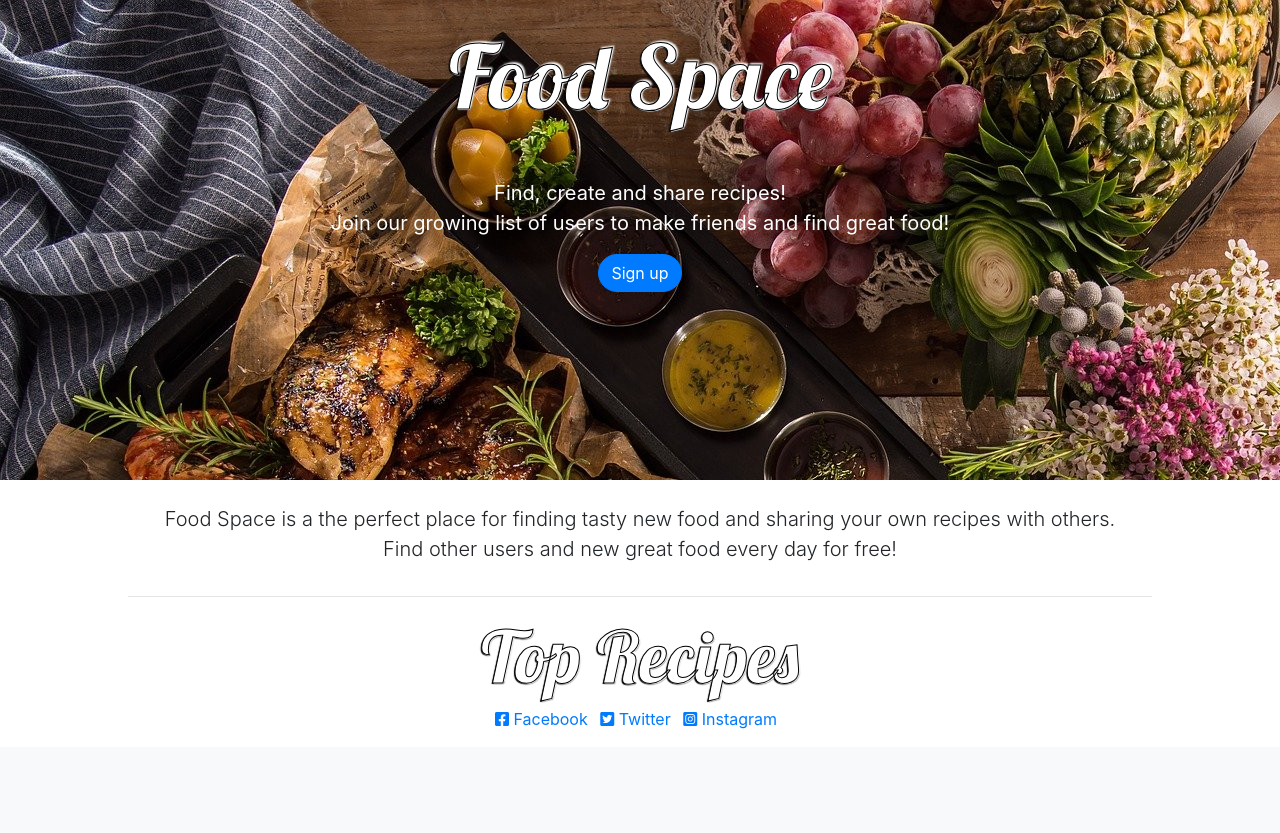
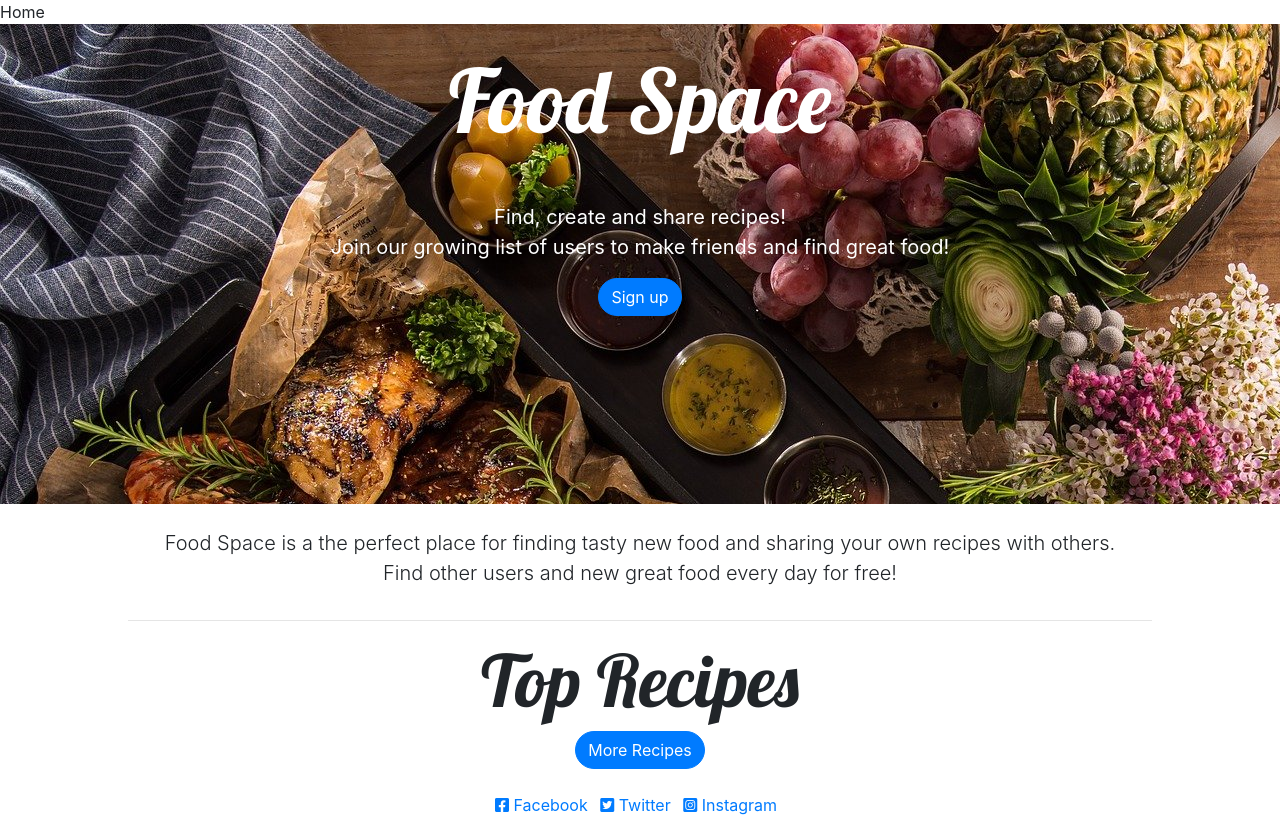
Before and after one commit to Code-Institute-Submissions/Mikew1999-recipe-blog, a Flask app: page / in a window 1280 px wide. Shown: the part 155-988 px from the top of the page. Before the commit the page ends 884 px from the top, so only its background shows below. Run offline with Flask 2, Linux system fonts and the light colour scheme; data that the repository does not hold is empty; parts of the project's set-up code (start-up, migrations or seed data) failed here and were passed over; some libraries are stand-ins or nearby versions.

Commit message:
Created user contexts file to avoid repetition related to user details, created recently viewed function to add viewed recipes to list and return the recipe details in the template, fixed some style issues with home page

```diff
--- a/app.py
+++ b/app.py
@@ -1,3 +1,4 @@
+''' Main app routes '''
 import os
 from flask import (
     Flask, render_template, flash,
@@ -5,6 +6,9 @@ from flask import (
 from flask_pymongo import PyMongo
 from werkzeug.security import generate_password_hash, check_password_hash
 from werkzeug.utils import secure_filename
+
+from user_contexts import user_context
+from recently_viewed import recent
 if os.path.exists("env.py"):
     import env
 
@@ -182,18 +186,21 @@ def profile(username):
     ''' Renders profile page '''
     if session["user"]:
         # grab the session users username from db
-        user = mongo.db.users.find_one_or_404({"username": username})
-        user_recipes = mongo.db.recipes.find({"author": username})
-        my_posts = mongo.db.posts.find({"author": username})
+        item = user_context()
+        user = item['user']
+        user_recipes = mongo.db.recipes.find({"author": item['username']})
+        my_posts = mongo.db.posts.find({"author": item['username']})
 
         profile_image = user['profileImageName']
         if profile_image == 'None':
             profile_image = None
 
         list_of_liked_recipes = []
-        for item in user['likedRecipes']:
-            a_recipe = mongo.db.recipes.find_one({"recipeName": item})
-            list_of_liked_recipes.append(a_recipe)
+        if item['list_of_liked_recipes'] is not None:
+            for recipe_item in item['list_of_liked_recipes']:
+                a_recipe = mongo.db.recipes.find_one(
+                    {"recipeName": recipe_item})
+                list_of_liked_recipes.append(a_recipe)
 
         selected = 'personal_details'
         if 'personal_details' in request.form:
@@ -228,10 +235,16 @@ def file(filename):
 
 
 # home page
-@app.route("/")
+@app.route("/", methods=['GET', 'POST'])
 def index():
     ''' Home page '''
-    top_recipes = mongo.db.recipes.find().limit(4).sort("likes", -1)
+    recently_viewed = recent()['recently_viewed_recipes']
+    number = 3
+
+    if request.method == "POST":
+        if 'more_recipes' in request.form:
+            number += 3
+    top_recipes = mongo.db.recipes.find().limit(number).sort("likes", -1)
     if not session.get('user') is None:
         username = session['user']
         user = mongo.db.users.find_one({"username": username})
@@ -249,7 +262,9 @@ def index():
         user=user,
         username=username,
         top_recipes=top_recipes,
-        list_of_liked_recipes=list_of_liked_recipes)
+        list_of_liked_recipes=list_of_liked_recipes,
+        recently_viewed=recently_viewed
+        )
 
 
 # recipes page
@@ -417,6 +432,14 @@ def fullrecipe(recipe_name):
 
     all_categories = mongo.db.categories.find_one()
     category_list = all_categories['categories']
+
+    # Adds recipe to recently viewed recipes session variable
+    if not session.get('recently_viewed') is None:
+        recently_viewed_recipes = session['recently_viewed']
+        recently_viewed_recipes.append(selected_recipe['recipe_id'])
+        session['recently_viewed'] = recently_viewed_recipes
+    else:
+        session['recently_viewed'] = selected_recipe['recipe_id']
 
     return render_template(
         "fullrecipe.html",
@@ -813,4 +836,4 @@ def delete_profile(username):
 if __name__ == "__main__":
     app.run(host=os.environ.get("IP"),
             port=int(os.environ.get("PORT")),
-            debug=False)
+            debug=True)
--- /dev/null
+++ b/recently_viewed.py
@@ -0,0 +1,37 @@
+''' Creates and returns recently viewed variable '''
+import os
+
+from flask import Flask, session
+from flask_pymongo import PyMongo
+
+if os.path.exists("env.py"):
+    import env
+
+app = Flask(__name__)
+app.config["MONGO_URI"] = "mongodb://localhost:27017/myDatabase"
+
+
+app.config["MONGO_DBNAME"] = os.environ.get("MONGO_DBNAME")
+app.config["MONGO_URI"] = os.environ.get("MONGO_URI")
+app.secret_key = os.environ.get("SECRET_KEY")
+
+mongo = PyMongo(app)
+
+
+# recently viewed
+def recent():
+    ''' Finds list of recently viewed recipes and returns list '''
+    if not session.get('recently_viewed') is None:
+        recently_viewed = list(session['recently_viewed'])
+        recently_viewed_recipes = []
+        for item in recently_viewed:
+            recipe = mongo.db.recipes.find_one_or_404({'recipe_id': item})
+            recently_viewed_recipes.append(recipe)
+    else:
+        recently_viewed_recipes = None
+
+    context = {
+        'recently_viewed_recipes': recently_viewed_recipes
+    }
+
+    return context
--- a/static/css/style.css
+++ b/static/css/style.css
@@ -4,12 +4,6 @@ h1,
 h2,
 h3 {
     font-family: 'Lobster', cursive;
-}
-
-.main-header {
-    color: rgb(255, 255, 255);
-    -webkit-text-stroke: 1px black;
-    text-shadow: 1px 1px 1px rgb(255 255 255), 2px -2px 2px rgb(255 255 255), -1px 1px 1px rgb(0 0 0), 1px 1px 1px rgb(0 0 0);
 }
 
 .uppercase {
@@ -176,11 +170,6 @@ h3 {
     list-style-type: circle;
 }
 
-.card-img-top {
-    width: 100% !important;
-    height: 50vh;
-}
-
 .my-recipes-img {
     height: 70vh !important;
 }
--- a/templates/base.html
+++ b/templates/base.html
@@ -31,7 +31,7 @@
     <link rel="stylesheet" href="https://cdnjs.cloudflare.com/ajax/libs/font-awesome/5.15.2/css/all.min.css"
         type="text/css">
     <link rel="stylesheet" href="{{ url_for('static', filename='css/style.css') }}" type="text/css">
-    <title>Food Space</title>
+    <title>Food Space | {% block extra_title %}{% endblock %}</title>
 </head>
 
 <body>
--- a/templates/index.html
+++ b/templates/index.html
@@ -1,11 +1,12 @@
 {% extends "base.html" %}
 {% block content %}
 
+{% block extra_title %}Home{% endblock %}
 <!-- Background image -->
 <div class="text-white" style="background-image: url('static/images/platter.jpg'); height: 60vh;">
     <div class="mb-4">
         <div class="col text-center">
-            <h1 class="display-2 main-header p-4">Food Space</h1>
+            <h1 class="display-2 p-4">Food Space</h1>
 
             <p class="lead display-6 mt-4 fst-italic">
                 <b>
@@ -52,7 +53,7 @@
 
 <!-- Top Recipes -->
 <div>
-    <h1 class="display-3 main-header text-center">Top Recipes</h1>
+    <h1 class="display-3 text-center">Top Recipes</h1>
 
     <div class="container-fluid">
         <div class="row">
@@ -61,8 +62,9 @@
 
                 <div class="card mb-4 mt-4">
                     {% set recipeName = recipe.recipeName %}
-                    <img class="card-img-top" src="{{ url_for('file', filename=recipe.recipeImageName) }}" alt="recipe Image">
-                    <div class="card-body height-85">
+                    <img class="card-img-top" src="{{ url_for('file', filename=recipe.recipeImageName) }}"
+                        alt="recipe Image">
+                    <div class="card-body">
                         <!-- Recipe Name -->
                         <h4 class="card-title text-center">{{ recipe.recipeName }}</h4>
 
@@ -141,26 +143,30 @@
                             {% if user %}
                             {% if list_of_liked_recipes != None %}
                             {% if recipe.recipeName in list_of_liked_recipes %}
-                                        <a class="likes" href="{{ url_for('like', recipe_name=recipe.recipeName, username=user.username) }}">
+                            <a class="likes"
+                                href="{{ url_for('like', recipe_name=recipe.recipeName, username=user.username) }}">
                                 <i class="fas fa-heart"></i>
                             </a>
 
                             <span>Likes: {{recipe.likes }} </span>
                             {% else %}
-                                        <a class="likes" href="{{ url_for('like', recipe_name=recipe.recipeName, username=user.username) }}">
+                            <a class="likes"
+                                href="{{ url_for('like', recipe_name=recipe.recipeName, username=user.username) }}">
                                 <i class="far fa-heart"></i>
                             </a>
 
                             <span>Likes: {{recipe.likes }} </span>
                             {% endif %}
                             {% else %}
-                                    <a class="likes" href="{{ url_for('like', recipe_name=recipe.recipeName, username=user.username) }}">
+                            <a class="likes"
+                                href="{{ url_for('like', recipe_name=recipe.recipeName, username=user.username) }}">
                                 <i class="far fa-heart"></i>
                             </a>
                             <span>Likes: {{recipe.likes }} </span>
                             {% endif %}
                             {% else %}
-                                <a class="likes" href="{{ url_for('like', recipe_name=recipe.recipeName, username='None') }}">
+                            <a class="likes"
+                                href="{{ url_for('like', recipe_name=recipe.recipeName, username='None') }}">
                                 <i class="far fa-heart"></i>
                             </a>
                             <span>Likes: {{recipe.likes }} </span>
@@ -176,7 +182,32 @@
             </div>
             {% endfor %}
         </div>
+        <div class="row">
+            <div class="col">
+                <form method="post" class="text-center">
+                    <button class="btn btn-primary btn-xl rounded-pill mb-4" type="submit" name="more_recipes">More
+                        Recipes</button>
+                </form>
             </div>
         </div>
 
+    </div>
+</div>
+
+{% if recently_viewed %}
+    <hr class="width-80">
+
+    <h1 class="display-3 text-center">Recently viewed</h1>
+
+    <div class="container-fluid">
+        <div class="row">
+            {% for item in recently_viewed %}
+                <div class="col-4">
+                    <img class="w-100" src="{{ url_for('file', filename=item.recipeImageName) }}" alt="">
+                </div>
+            {% endfor %}
+        </div>
+    </div>
+{% endif %}
+
 {% endblock %}
```
Also changed, not shown: user_contexts.py (added, +42 -0 lines). Lines whose indentation alone changed are shown as unchanged.
